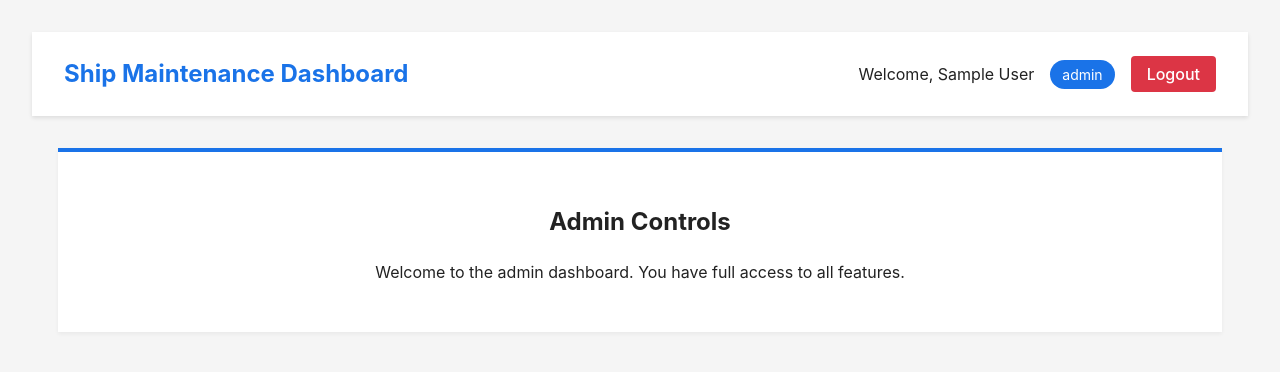
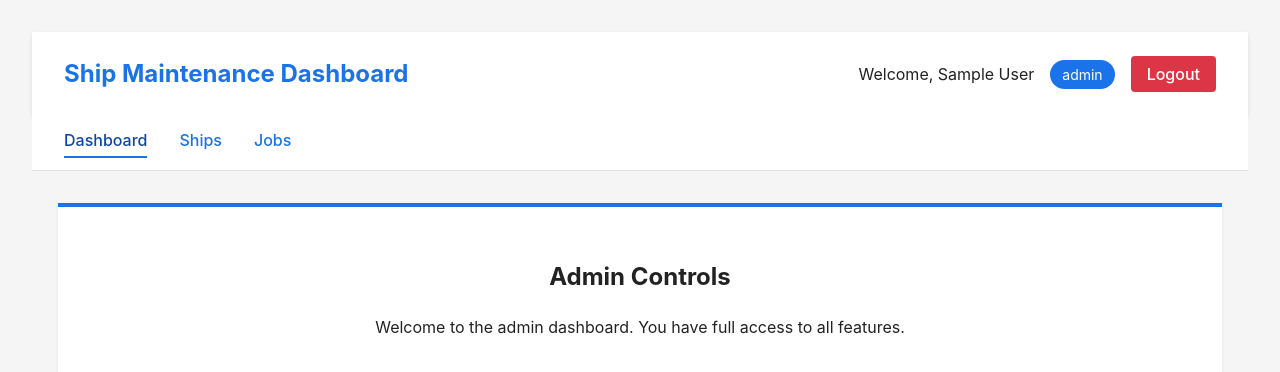
Before and after one commit to venkateshjaiswal21/Ship_Maintainance_Dashboard_ENTNT, a React (Vite) app: page / in a window 1280 px wide. Shown: the top 372 px of the page. Built offline with nearby package versions, Linux system fonts and the light colour scheme; sample sign-in values are in the browser's storage.

Commit message:
Created Dashboard Navigation bar to navigate to jobs and ships pages

```diff
--- /dev/null
+++ b/src/components/Dashboard/DashboardNav.jsx
@@ -0,0 +1,21 @@
+import React from 'react';
+import { NavLink } from 'react-router-dom';
+import '../../styles/DashboardNav.css';
+
+const DashboardNav = () => {
+  return (
+    <nav className="dashboard-nav">
+      <NavLink to="/" end className={({ isActive }) => isActive ? 'nav-link active' : 'nav-link'}>
+        Dashboard
+      </NavLink>
+      <NavLink to="/ships" className={({ isActive }) => isActive ? 'nav-link active' : 'nav-link'}>
+        Ships
+      </NavLink>
+      <NavLink to="/jobs" className={({ isActive }) => isActive ? 'nav-link active' : 'nav-link'}>
+        Jobs
+      </NavLink>
+    </nav>
+  );
+};
+
+export default DashboardNav;
--- a/src/pages/DashboardPage.jsx
+++ b/src/pages/DashboardPage.jsx
@@ -1,6 +1,7 @@
 import React from 'react';
 import { UseAuth } from '../contexts/AuthContext';
 import '../styles/DashboardPage.css';
+import DashboardNav from '../components/Dashboard/DashboardNav';
 
 const DashboardPage = () => {
   const { user, logout } = UseAuth();
@@ -17,7 +18,7 @@ const DashboardPage = () => {
           </button>
         </div>
       </header>
-
+      <DashboardNav />
       <main className="dashboard-content">
         {user.role === 'admin' && (
           <div className="admin-section">
--- /dev/null
+++ b/src/styles/DashboardNav.css
@@ -0,0 +1,25 @@
+.dashboard-nav {
+  display: flex;
+  gap: 2rem;
+  background: #fff;
+  border-bottom: 1px solid #e0e0e0;
+  padding: 0.75rem 2rem;
+}
+
+.nav-link {
+  color: #1a73e8;
+  text-decoration: none;
+  font-weight: 500;
+  font-size: 1rem;
+  padding-bottom: 0.25rem;
+  transition: color 0.2s;
+}
+
+.nav-link:hover {
+  color: #0d47a1;
+}
+
+.nav-link.active {
+  border-bottom: 2px solid #1a73e8;
+  color: #0d47a1;
+}
```
